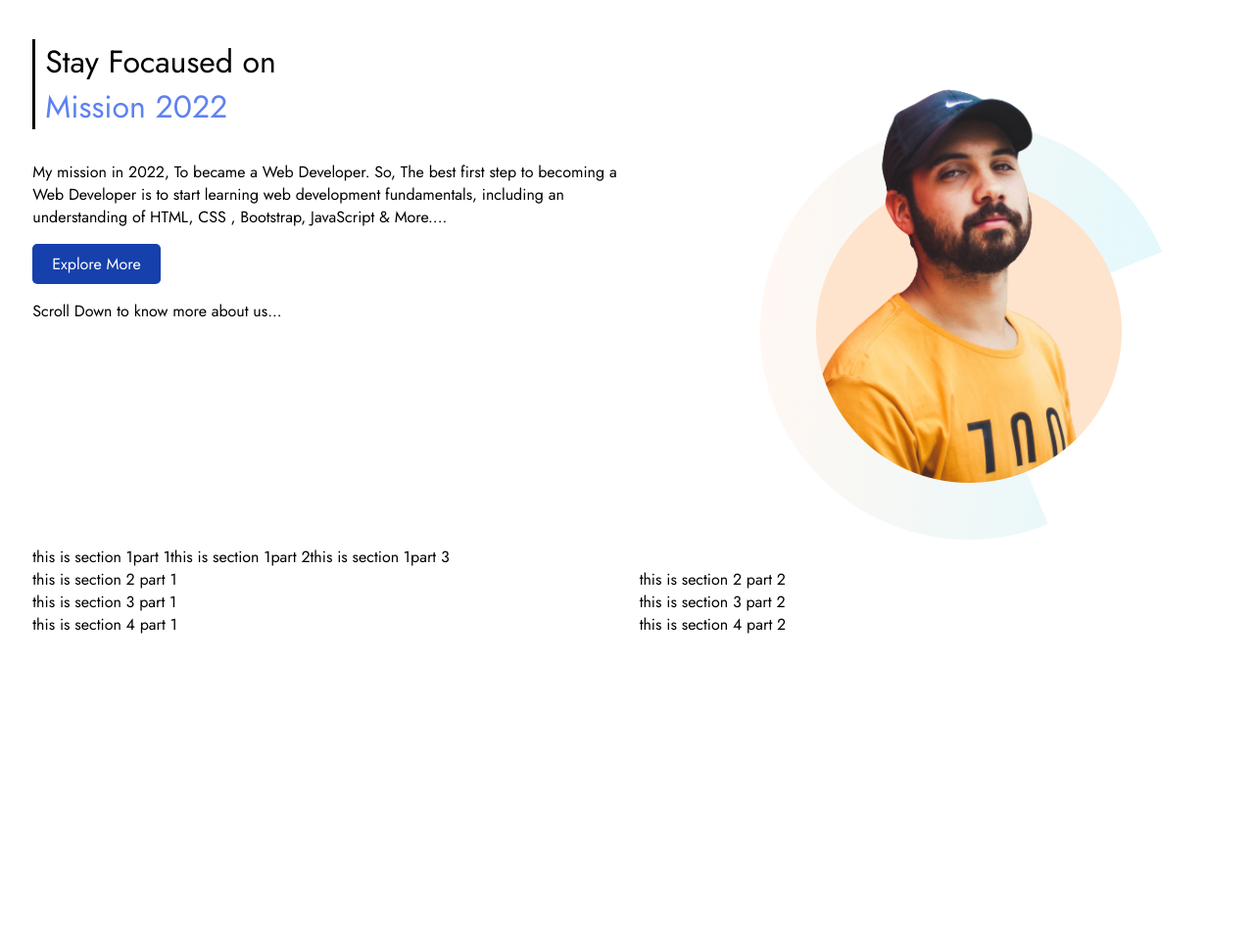
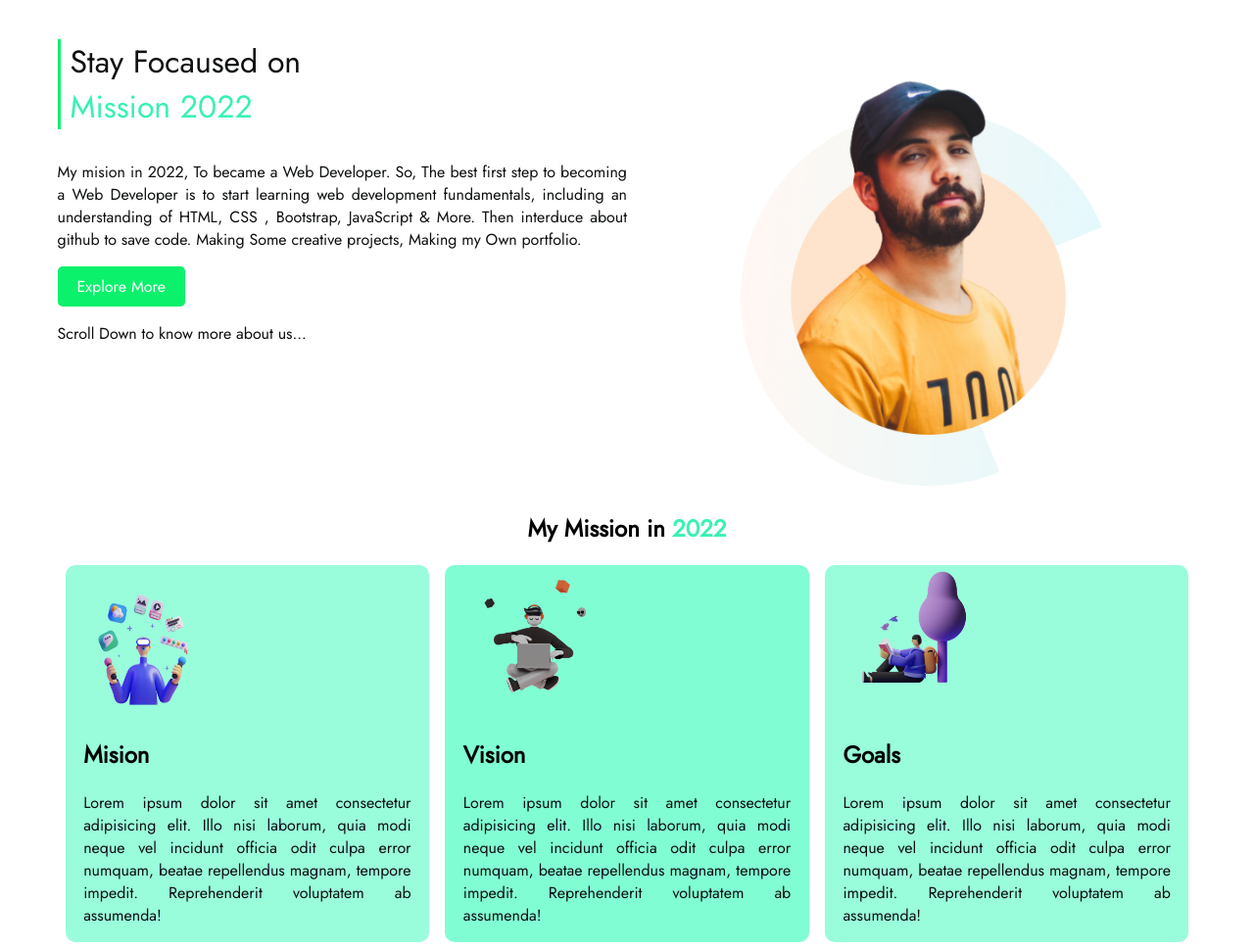
Before and after one commit to sahariarahmmadshakil/mission-2022, a plain HTML site: page index.html in a window 1280 px wide. Shown: the whole page at 98% size. Before the commit the page ends 800 px from the top, so only its background shows below. Drawn offline with Linux system fonts and the light colour scheme.

Commit message:
added section-2

```diff
--- a/index.html
+++ b/index.html
@@ -15,12 +15,14 @@
 <body>
 
     <section>
+        <div class="content_article">
             <div class="divide_width">
-            <div id="mission_heading">
+                <div id="top_heading">
                     <p>Stay Focaused on <br> <span class="text_highlit">Mission 2022</span> </p>
                 </div>
                 <div>
-                <p>My mission in 2022, To became a Web Developer. So, The best first step to becoming a Web Developer is to start learning web development fundamentals, including an understanding of HTML, CSS , Bootstrap, JavaScript & More....</p>
+                    <p>My mision in 2022, To became a Web Developer. So, The best first step to becoming a Web Developer is to start learning web development fundamentals, including an understanding of HTML, CSS , Bootstrap, JavaScript & More. Then interduce
+                        about github to save code. Making Some creative projects, Making my Own portfolio.</p>
                 </div>
                 <div id="explore_btn_position">
                     <a href="https://www.linkedin.com/in/s-a-shakil-63a915229/" target="blank" class="btn_style">Explore More</a>
@@ -28,30 +30,51 @@
                 <p>Scroll Down to know more about us...</p>
             </div>
             <div class="divide_width mission_image">
-            <img src="images/person-0.png" alt="Web Development Is Just Fun." height="543px" width="426px">
+                <img src="images/person-0.png" alt="Web Development Is Just Fun." height="488px" width="383px">
+            </div>
         </div>
 
     </section>
     <!-- Mission Section End -->
 
+    <!--my mission section start-->
+
     <section>
-        <div>this is section 1part 1</div>
-        <div>this is section 1part 2</div>
-        <div>this is section 1part 3</div>
-    </section>
-    <section>
-        <div class="divide_width">this is section 2 part 1</div>
-        <div class="divide_width">this is section 2 part 2</div>
+        <h1 style="text-align: center;">My Mission in <span class="text_highlit">2022</span></h1>
+        <div class="content_article">
+            <div class="mission_section" id="mision_area">
+                <div class="mision_txt_mrgn">
+                    <div><img src="images/illustrator-1.png" alt="(--)" height="150px" width="143px"></div>
+                    <div>
+                        <h1>Mision</h1>
+                        <p>Lorem ipsum dolor sit amet consectetur adipisicing elit. Illo nisi laborum, quia modi neque vel incidunt officia odit culpa error numquam, beatae repellendus magnam, tempore impedit. Reprehenderit voluptatem ab assumenda!</p>
+                    </div>
+                </div>
+            </div>
+
+
+            <div class="mission_section" id="vision_area">
+                <div class="mision_txt_mrgn">
+                    <div><img src="images/illustrator-2.png" alt="(--)" height="150px" width="143px"></div>
+                    <div>
+                        <h1>Vision</h1>
+                        <p>Lorem ipsum dolor sit amet consectetur adipisicing elit. Illo nisi laborum, quia modi neque vel incidunt officia odit culpa error numquam, beatae repellendus magnam, tempore impedit. Reprehenderit voluptatem ab assumenda!</p>
+                    </div>
+                </div>
+            </div>
+            <div class="mission_section" id="goal_area">
+                <div class="mision_txt_mrgn">
+                    <div><img src="images/illustrator-3.png" alt="(--)" height="150px" width="143px"></div>
+                    <div>
+                        <h1>Goals</h1>
+                        <p>Lorem ipsum dolor sit amet consectetur adipisicing elit. Illo nisi laborum, quia modi neque vel incidunt officia odit culpa error numquam, beatae repellendus magnam, tempore impedit. Reprehenderit voluptatem ab assumenda!</p>
+                    </div>
+                </div>
+            </div>
+        </div>
+
     </section>
 
-    <section>
-        <div class="divide_width">this is section 3 part 1</div>
-        <div class="divide_width">this is section 3 part 2</div>
-    </section>
-    <section>
-        <div class="divide_width">this is section 4 part 1</div>
-        <div class="divide_width">this is section 4 part 2</div>
-    </section>
 
 
 </body>
--- a/style.css
+++ b/style.css
@@ -1,24 +1,41 @@
+/* Start Common Section */
+
 body {
     font-family: 'Archivo Narrow', sans-serif;
     font-family: 'Jost', sans-serif;
 }
 
 section {
+    padding-left: 4%;
+    padding-right: 4%;
+}
+
+.content_article {
     display: flex;
-    padding-left: 2%;
 }
 
 .divide_width {
     width: 50%;
 }
 
-.text_highlit {
-    color: rgb(94, 129, 241)
+
+/*Common Section End */
+
+
+/* text justify For all paragraph and highlight same color text*/
+
+p {
+    text-align: justify;
+    color: rgb(13 15 16);
 }
 
-#mission_heading p {
+.text_highlit {
+    color: rgb(57, 241, 180);
+}
+
+#top_heading p {
     font-size: 32px;
-    border-left: 3px solid;
+    border-left: 3px solid rgb(12, 241, 108);
     padding-left: 10px;
 }
 
@@ -32,7 +49,7 @@ section {
 
 .btn_style {
     text-decoration: none;
-    background-color: rgb(22, 64, 172);
+    background-color: rgb(12, 241, 108);
     color: rgb(255, 255, 255);
     padding: 9px 20px;
     border-radius: 5px;
@@ -41,6 +58,31 @@ section {
 
 /* button Style end*/
 
+
+/* mission , vission , goal area*/
+
 .mission_image img {
     padding-left: 20%;
 }
+
+#mision_area {
+    background-color: rgb(153, 252, 219);
+    margin: 0 8px;
+    border-radius: 10px;
+}
+
+#vision_area {
+    background-color: rgb(129, 253, 212);
+    border-radius: 10px;
+    margin: 0 8px;
+}
+
+#goal_area {
+    background-color: rgb(153, 252, 219);
+    border-radius: 10px;
+    margin: 0 8px;
+}
+
+.mision_txt_mrgn {
+    padding: 0 5%;
+}
```
Lines whose indentation alone changed are shown as unchanged.
